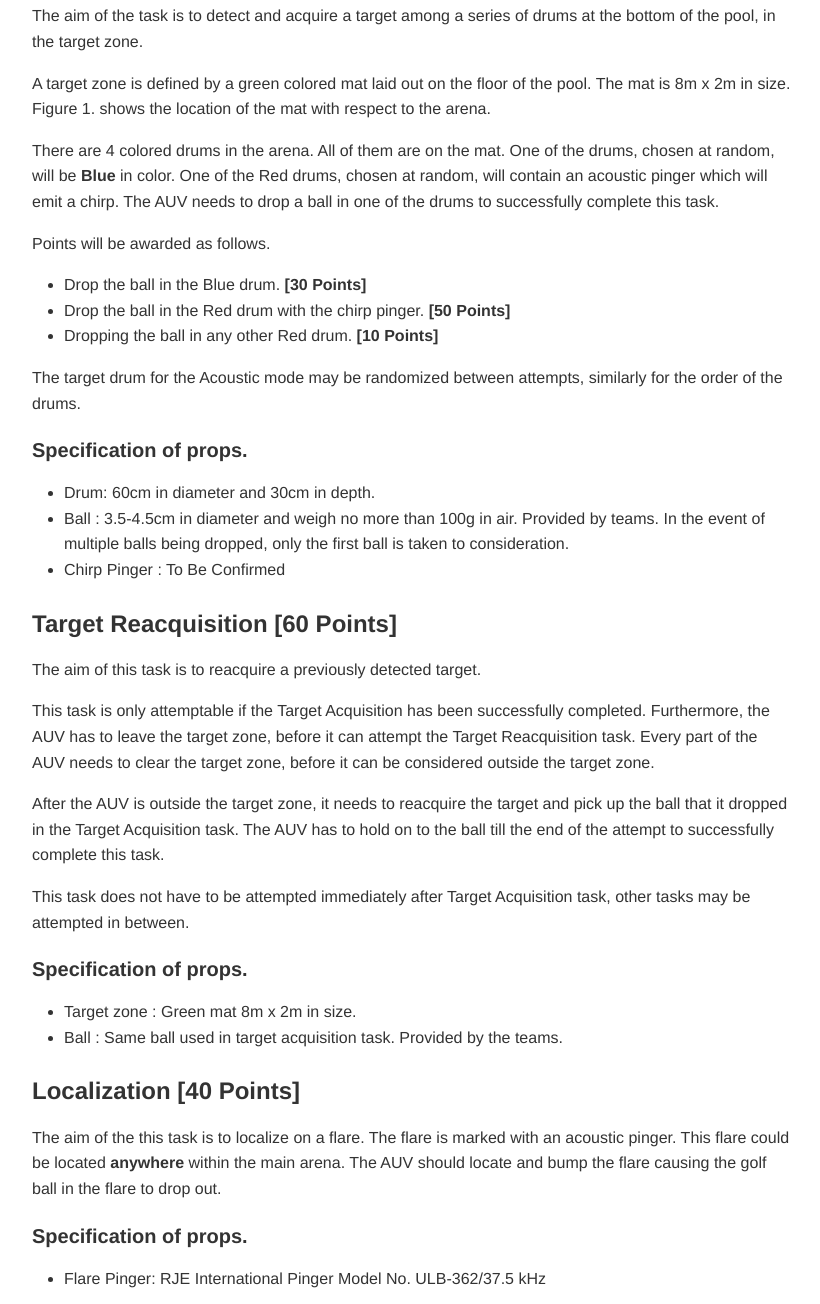
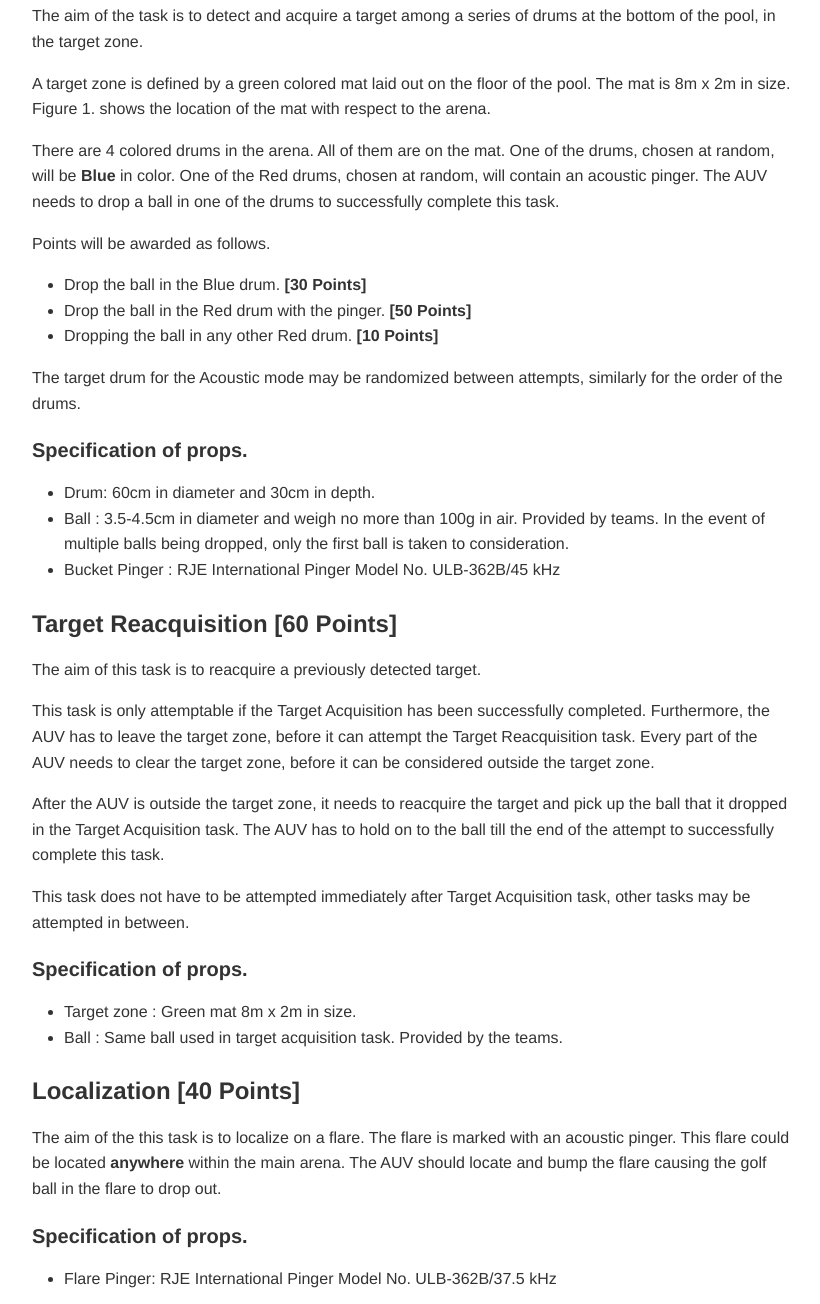
Before and after one commit to sauvc/rulebook, a plain HTML site: page index.html in a window 1280 px wide. Shown: the part 2756-4060 px from the top of the page, without its empty margins (243-1063 px from the left). Drawn offline with Linux system fonts and the light colour scheme.

Commit message:
updated with specs on bucket pinger

```diff
--- a/index.html
+++ b/index.html
@@ -45,11 +45,11 @@
 <h3 id="target-acquisition-10-50-points-"><a class="header-link" href="#target-acquisition-10-50-points-"></a>Target Acquisition [10-50 Points]</h3>
 <p>The aim of the task is to detect and acquire a target among a series of drums at the bottom of the pool, in the target zone.</p>
 <p>A target zone is defined by a green colored mat laid out on the floor of the pool. The mat is 8m x 2m in size. Figure 1. shows the location of the mat with respect to the arena.</p>
-<p>There are 4 colored drums in the arena. All of them are on the mat. One of the drums, chosen at random, will be <strong>Blue</strong> in color. One of the Red drums, chosen at random, will contain an acoustic pinger which will emit a chirp. The AUV needs to drop a ball in one of the drums to successfully complete this task.</p>
+<p>There are 4 colored drums in the arena. All of them are on the mat. One of the drums, chosen at random, will be <strong>Blue</strong> in color. One of the Red drums, chosen at random, will contain an acoustic pinger. The AUV needs to drop a ball in one of the drums to successfully complete this task.</p>
 <p>Points will be awarded as follows.</p>
 <ul class="list">
 <li>Drop the ball in the Blue drum.  <strong>[30 Points]</strong></li>
-<li>Drop the ball in the Red drum with the chirp pinger.  <strong>[50 Points]</strong></li>
+<li>Drop the ball in the Red drum with the pinger.  <strong>[50 Points]</strong></li>
 <li>Dropping the ball in any other Red drum.  <strong>[10 Points]</strong></li>
 </ul>
 <p>The target drum for the Acoustic mode may be randomized between attempts, similarly for the order of the drums.</p>
@@ -58,7 +58,7 @@
 <li>Drum: 60cm in diameter and 30cm in depth.</li>
 <li>Ball : 3.5-4.5cm in diameter and weigh no more than 100g in air. Provided by teams.
 In the event of multiple balls being dropped, only the first ball is taken to consideration.</li>
-<li>Chirp Pinger : To Be Confirmed</li>
+<li>Bucket Pinger : RJE International Pinger Model No. ULB-362B/45 kHz</li>
 </ul>
 <h3 id="target-reacquisition-60-points-"><a class="header-link" href="#target-reacquisition-60-points-"></a>Target Reacquisition [60 Points]</h3>
 <p>The aim of this task is to reacquire a previously detected target.</p>
@@ -74,7 +74,7 @@ In the event of multiple balls being dropped, only the first ball is taken to co
 <p>The aim of the this task is to localize on a flare. The flare is marked with an acoustic pinger. This flare could be located <strong>anywhere</strong> within the main arena. The AUV should locate and bump the flare causing the golf ball in the flare to drop out.</p>
 <h4 id="specification-of-props--2"><a class="header-link" href="#specification-of-props--2"></a>Specification of props.</h4>
 <ul class="list">
-<li>Flare Pinger: RJE International Pinger Model No. ULB-362/37.5 kHz</li>
+<li>Flare Pinger: RJE International Pinger Model No. ULB-362B/37.5 kHz</li>
 </ul>
 <p class="img-container"><img src="img/flare.jpg" alt="flare"></p>
 <div style="text-align:center"> Figure 3. Structure of the flare. </div>
```
Also changed, not shown: rulebook.md (+4 -4 lines), 1 other file.
